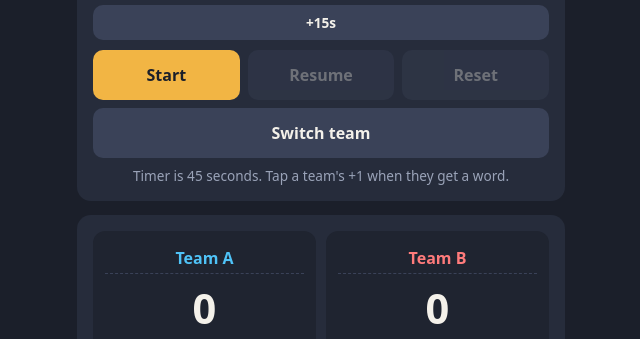
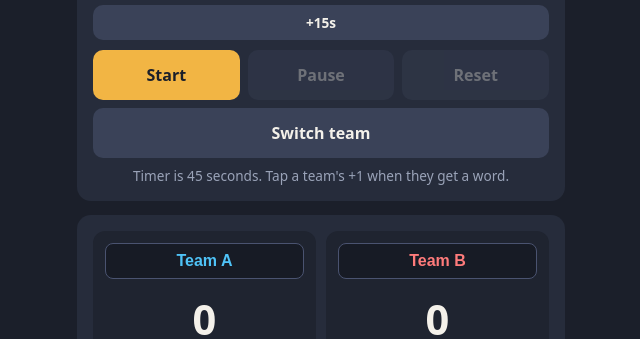
Before and after one commit to samahlersmeyer-prog/fishbowl-timer, a plain HTML site: page index.html in a window 1280 px wide. Shown: the part 419-758 px from the top of the page, without its empty margins (319-959 px from the left). Drawn offline with Linux system fonts and the light colour scheme.

Commit message:
Make team name fields obvious; fix Pause label before start
Co-Authored-By: Claude Haiku 5.5 <noreply@anthropic.com>
Claude-Session: https://claude.ai/code/session_01VEKD6gn2hdqsJChsFkW3tX

```diff
--- a/index.html
+++ b/index.html
@@ -28,7 +28,8 @@
   button.small { padding:8px 10px; font-size:.85rem; }
   .teams { display:grid; grid-template-columns:1fr 1fr; gap:10px; }
   .team { background:#1f2430; border-radius:12px; padding:12px; text-align:center; }
-  .team input { width:100%; text-align:center; font: inherit; font-weight:700; background:transparent; border:none; border-bottom:1px dashed #3a4258; color:var(--ink); padding:4px; }
+  .team input { width:100%; text-align:center; font-size:1rem; font-weight:700; background:#171b25; border:1px solid #4a5370; border-radius:8px; color:var(--ink); padding:8px; margin-bottom:6px; }
+  .team input:focus { outline:2px solid var(--accent); }
   .team.a input { color: var(--a); } .team.b input { color: var(--b); }
   .total { font-size: 2.6rem; font-weight: 800; font-variant-numeric: tabular-nums; margin: 6px 0; }
   .team .row { justify-content:center; }
@@ -223,7 +224,7 @@
   function setRunning(on) {
     $("startBtn").disabled = on;
     $("pauseBtn").disabled = !on && left === TURN;
-    $("pauseBtn").textContent = on ? "Pause" : "Resume";
+    $("pauseBtn").textContent = (on || left === TURN) ? "Pause" : "Resume";
     $("resetBtn").disabled = on || left === TURN;
   }
 
```
